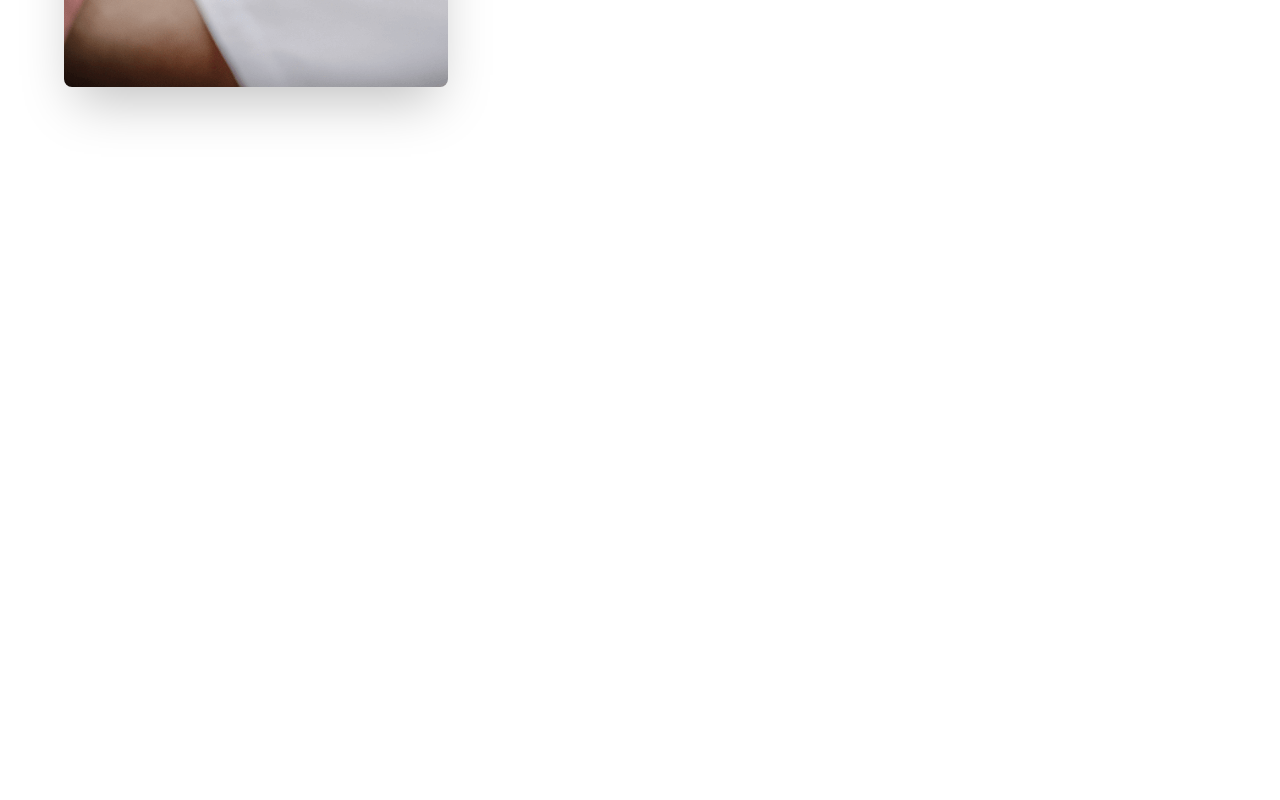
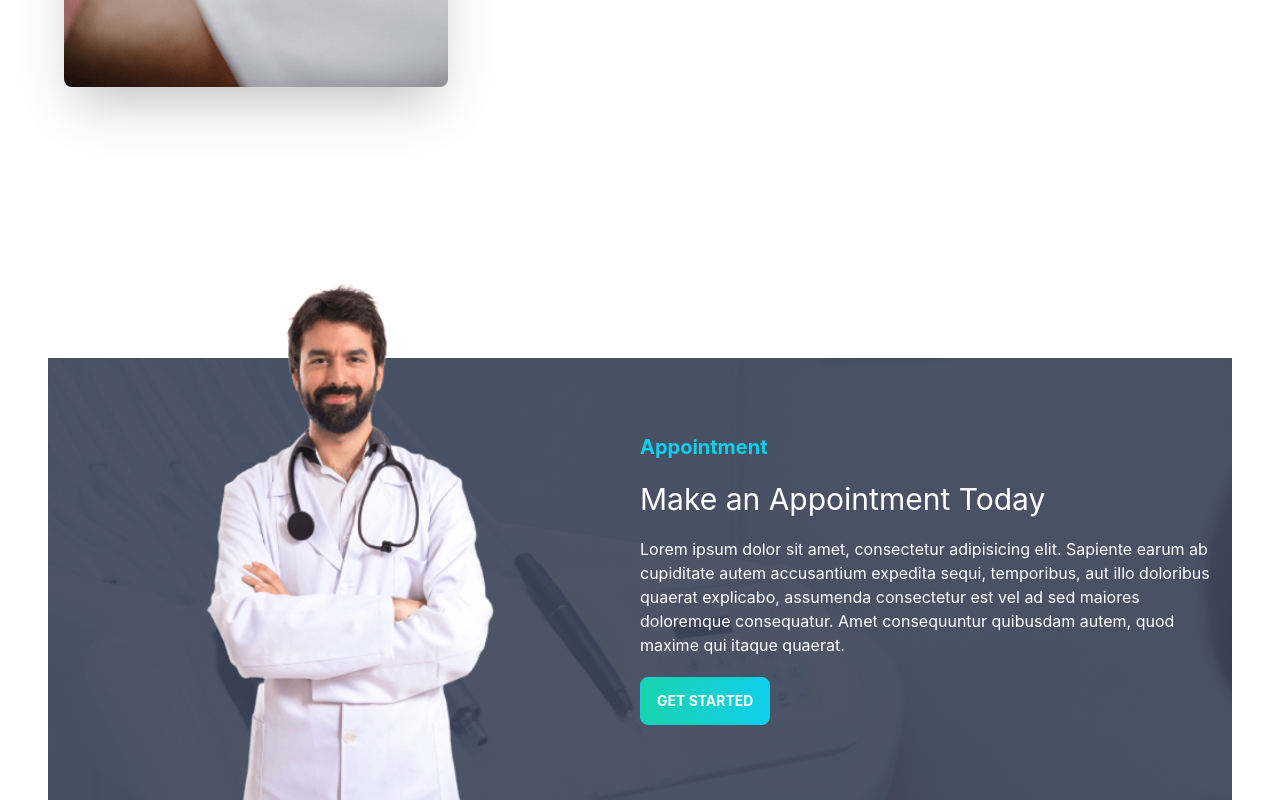
Before and after one commit to Junayet10135/Doctors-Care, a React (Create React App) app: page / in a window 1280 px wide. Shown: the part 2053-2853 px from the top of the page. Before the commit the page ends 2411 px from the top, so only its background shows below. Built offline with nearby package versions, Linux system fonts and the light colour scheme.

Commit message:
make Appointment Add

```diff
--- a/src/Pages/Home/Home.js
+++ b/src/Pages/Home/Home.js
@@ -1,4 +1,5 @@
 import React from 'react';
+import MakeAppointment from './MakeAppointment';
 import Banner from './Banner';
 import Info from './Info';
 import Services from './Services';
@@ -9,6 +10,7 @@
             <Banner></Banner>
             <Info></Info>
             <Services></Services>
+            <MakeAppointment></MakeAppointment>
         </div>
     );
 };
--- /dev/null
+++ b/src/Pages/Home/MakeAppointment.js
@@ -0,0 +1,25 @@
+import React from 'react';
+import appointment from '../../assets/images/appointment.png'
+import doctor from '../../assets/images/doctor.png'
+import PrimaryButton from '../Shared/PrimaryButton';
+
+const MakeAppointment = () => {
+    return (
+        <section style={{
+            background: `url(${appointment})`
+        }}
+            className='flex justify-center items-center'>
+            <div className='flex-1 hidden lg:block'>
+                <img className='mt-[-130px]' src={doctor} alt="" />
+            </div>
+            <div className='flex-1 px-5'>
+                <h3 className='text-xl text-primary font-bold'>Appointment</h3>
+                <h2 className='text-3xl text-white py-5'>Make an Appointment Today</h2>
+                <p className='text-white pb-5'>Lorem ipsum dolor sit amet, consectetur adipisicing elit. Sapiente earum ab cupiditate autem accusantium expedita sequi, temporibus, aut illo doloribus quaerat explicabo, assumenda consectetur est vel ad sed maiores doloremque consequatur. Amet consequuntur quibusdam autem, quod maxime qui itaque quaerat.</p>
+                <PrimaryButton>Get Started</PrimaryButton>
+            </div>
+        </section>
+    );
+};
+
+export default MakeAppointment;
```
